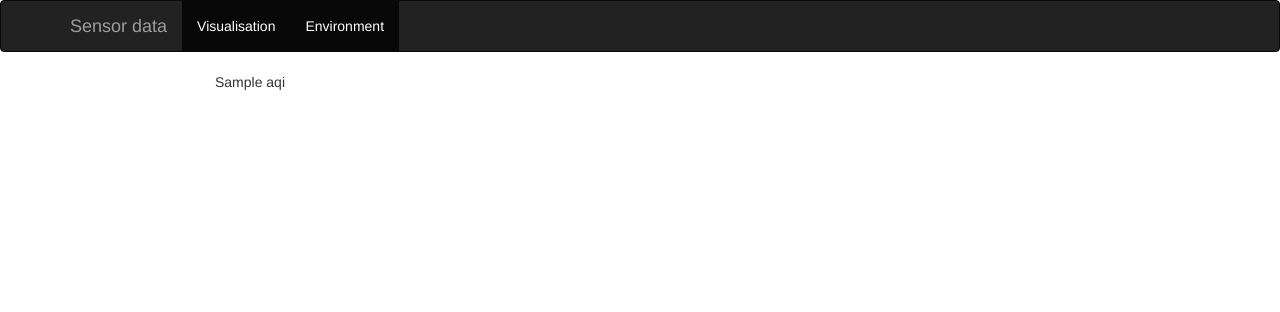
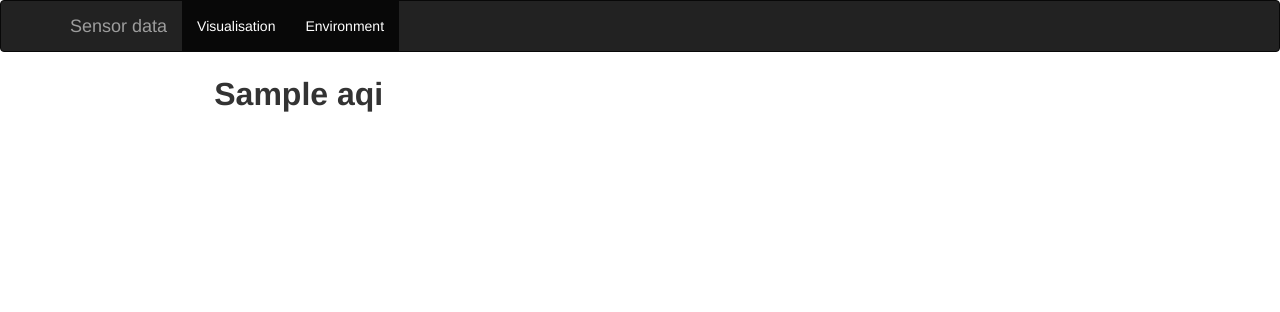
Before and after one commit to LucasAmos/Masters-project, a Flask app: template sensors/templates/environment.html in a window 1280 px wide. Shown: the top 312 px of the page. Run offline with Flask 2, Linux system fonts and the light colour scheme; the template is opened without the code that fills it: most values are stand-ins (such as "Sample title", 1, 10 or a date in 2020); parts of the project's set-up code (start-up, migrations or seed data) failed here and were passed over; some libraries are stand-ins or nearby versions.

Commit message:
Environment page

```diff
--- a/sensors/static/css/styles.css
+++ b/sensors/static/css/styles.css
@@ -5,8 +5,21 @@ Tooltips
 
 .location {
     background-color: #e3e3e3;
-    font-size: 3vh;
+    font-size: 4vh;
+}
 
+.reading{
+    margin-bottom: 2vh;
+}
+
+.AQI{
+    font-size: 4vh;
+    font-weight: bold;
+}
+
+.col-centered{
+    float: none;
+    margin: 0 auto
 }
 
 .col-md-4{
--- a/sensors/templates/environment.html
+++ b/sensors/templates/environment.html
@@ -32,21 +32,21 @@
 
 
 
-    <div class="container">
+    <div class="container ">
 
 
 
 
-        <div class="row">
+        <div class="row ">
 
 
             {% for key, reading in data.items() %}
-                <div class="col-md-4">
+                <div class="col-md-3 col-md-offset-1  reading">
 
                     <div class="row text-center location">
 
                         {%  if key == "PiJCCoffee" %}
-                            Jack Cole Coffee area
+                            Coffee area
 
                         {%  elif key == "PiJHLabDoor" %}
                             John Honey lab
@@ -60,7 +60,7 @@
 
                     </div>
 
-                    <div class=" row text-center">
+                    <div class=" row text-center AQI">
                         {{ reading.AQI }}
                     </div>
 
```
